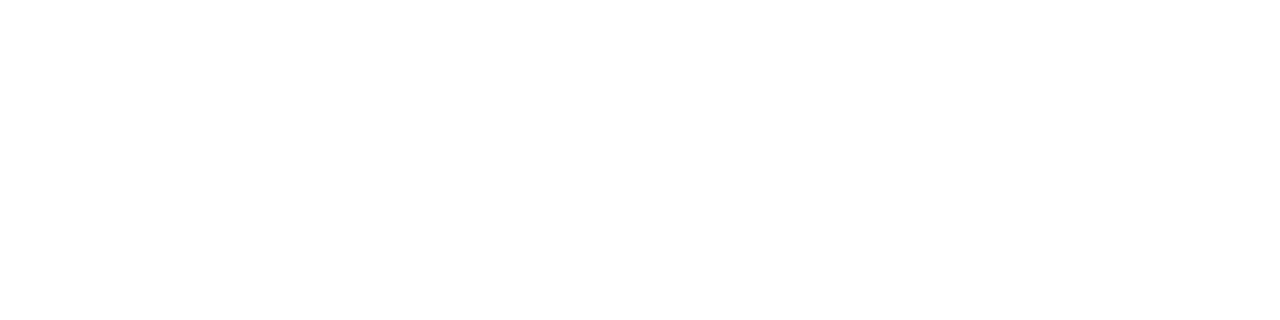
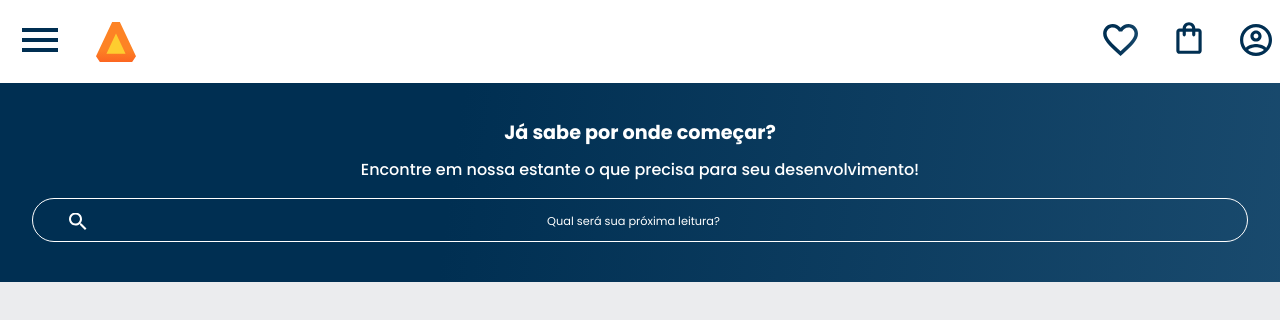
Before and after one commit to antoniohermenegildo/Curso-Alura-HTM-e-CSS-responsividade-com-mobile-first, a plain HTML site: page index.html in a window 1280 px wide. Drawn offline with Linux system fonts and the light colour scheme.

Commit message:
inserção do cabecalho e do banner na pagina

```diff
--- /dev/null
+++ b/css/banner.css
@@ -0,0 +1,41 @@
+.banner {
+    background: var(--azul-degrade);
+
+    color: var(--branco);
+    text-align: center;
+
+    padding: 2.5em 2em;
+}
+
+.banner__titulo {
+    font-size: 1.2rem;
+    font-weight: 700;
+}
+
+.banner__texto {
+    font-weight: 500;
+
+    margin: 1em 0;
+
+    line-height: 1.5em;
+
+}
+
+.banner__pesquisa {
+    background-color: transparent;
+    border: 1px solid var(--branco);
+    color: var(--branco);
+    border-radius: 24px;
+    padding: 1em;
+    width: 100%;
+    text-align: center;
+}
+
+.banner__pesquisa::placeholder {
+    font-family: var(--fonte-principal);
+    font-size: 0.85em;
+    font-weight: 400;
+    color: var(--branco);
+    background: url("../img/Lupa.svg") no-repeat;
+    background-position: 2em;
+}
--- /dev/null
+++ b/css/cabecalho.css
@@ -0,0 +1,69 @@
+.cabecalho__menu-hamburguer {
+    width: 48px;
+    height: 48px;
+
+    background-image: url("../img/Menu.svg");
+    background-repeat: no-repeat;
+    background-position: center;
+
+    display: inline-block;
+}
+
+.cabecalho {
+    background: var(--branco);
+
+    display: flex;
+    justify-content: space-between;
+    align-items: center;
+
+    position: relative;
+}
+
+.container {
+    display: flex;
+    align-items: center;
+    gap: 1rem;
+}
+
+.container__imagem {
+    padding: 1rem;
+
+}
+
+.lista-menu {
+    display: none;
+    position: absolute;
+    top: 100%;
+}
+
+.container__botao {
+    display: none;
+}
+
+.container__botao:checked~.lista-menu {
+    display: block;
+}
+
+.lista-menu {
+    width: 70vw;
+}
+
+.lista-menu__item,
+.lista-menu__titulo {
+    padding: 1rem;
+    background-color: var(--branco);
+}
+
+.lista-menu__titulo {
+    color: var(--texto-laranja);
+    font-weight: 700;
+}
+
+.lista-menu__link {
+    background: var(--azul-degrade);
+    -webkit-background-clip: text;
+    -webkit-text-fill-color: transparent;
+    background-clip: text;
+
+    text-transform: uppercase;
+}
--- /dev/null
+++ b/css/reset.css
@@ -0,0 +1,135 @@
+/* http://meyerweb.com/eric/tools/css/reset/
+   v2.0 | 20110126
+   License: none (public domain)
+*/
+
+html,
+body,
+div,
+span,
+applet,
+object,
+iframe,
+h1,
+h2,
+h3,
+h4,
+h5,
+h6,
+p,
+blockquote,
+pre,
+a,
+abbr,
+acronym,
+address,
+big,
+cite,
+code,
+del,
+dfn,
+em,
+img,
+ins,
+kbd,
+q,
+s,
+samp,
+small,
+strike,
+strong,
+sub,
+sup,
+tt,
+var,
+b,
+u,
+i,
+center,
+dl,
+dt,
+dd,
+ol,
+ul,
+li,
+fieldset,
+form,
+label,
+legend,
+table,
+caption,
+tbody,
+tfoot,
+thead,
+tr,
+th,
+td,
+article,
+aside,
+canvas,
+details,
+embed,
+figure,
+figcaption,
+footer,
+header,
+hgroup,
+menu,
+nav,
+output,
+ruby,
+section,
+summary,
+time,
+mark,
+audio,
+video {
+    margin: 0;
+    padding: 0;
+    border: 0;
+    font-size: 100%;
+    font: inherit;
+    vertical-align: baseline;
+}
+
+/* HTML5 display-role reset for older browsers */
+article,
+aside,
+details,
+figcaption,
+figure,
+footer,
+header,
+hgroup,
+menu,
+nav,
+section {
+    display: block;
+}
+
+body {
+    line-height: 1;
+}
+
+ol,
+ul {
+    list-style: none;
+}
+
+blockquote,
+q {
+    quotes: none;
+}
+
+blockquote:before,
+blockquote:after,
+q:before,
+q:after {
+    content: '';
+    content: none;
+}
+
+table {
+    border-collapse: collapse;
+    border-spacing: 0;
+}
--- /dev/null
+++ b/css/styles.css
@@ -0,0 +1,18 @@
+@import url("cabecalho.css");
+@import url("banner.css");
+
+:root {
+    --cor-de-fundo: #EBECEE;
+    --branco: #FFFFFF;
+    --texto-laranja: #EB9B00;
+    --azul-degrade: linear-gradient(97.54deg, #002F52 35.49%, #326589 165.37%);
+    --fonte-principal: 'Poppins', sans-serif;
+}
+
+body {
+    background-color: var(--cor-de-fundo);
+
+    font-family: var(--fonte-principal);
+    font-size: 1rem;
+    font-weight: 400;
+}
--- a/index.html
+++ b/index.html
@@ -5,11 +5,54 @@
     <meta charset="UTF-8">
     <meta http-equiv="X-UA-Compatible" content="IE=edge">
     <meta name="viewport" content="width=device-width, initial-scale=1.0">
-    <title>Alura Books</title>
+    <title>AluraBooks</title>
+    <link rel="preconnect" href="https://fonts.googleapis.com">
+    <link rel="preconnect" href="https://fonts.gstatic.com" crossorigin>
+    <link href="https://fonts.googleapis.com/css2?family=Poppins:wght@300;400;500;700&display=swap" rel="stylesheet">
+    <link rel="stylesheet" href="./css/reset.css">
+    <link rel="stylesheet" href="./css/styles.css">
+
 </head>
 
 <body>
 
+    <header class="cabecalho">
+        <div class="container">
+            <input type="checkbox" id="menu" class="container__botao">
+            <label for="menu">
+                <span class="cabecalho__menu-hamburguer container__imagem"></span>
+            </label>
+            <ul class="lista-menu">
+                <li class="lista-menu__titulo">Categorias</li>
+                <li class="lista-menu__item">
+                    <a href="#" class="lista-menu__link">Programação</a>
+                </li>
+                <li class="lista-menu__item">
+                    <a href="#" class="lista-menu__link">Front-end</a>
+                </li>
+                <li class="lista-menu__item">
+                    <a href="#" class="lista-menu__link">Infraestrutura</a>
+                </li>
+                <li class="lista-menu__item">
+                    <a href="#" class="lista-menu__link">Business</a>
+                </li>
+                <li class="lista-menu__item">
+                    <a href="#" class="lista-menu__link">Design & UX</a>
+                </li>
+            </ul>
+            <img src="./img/Logo.svg" alt="Logomarca do AluraBooks">
+        </div>
+        <div class="container">
+            <a href="#"><img src="./img/Favoritos.svg" alt="Meus favoritos"></a>
+            <a href="#"><img src="./img/Compras.svg" alt="Carrinho de compras"></a>
+            <a href="#"><img src="./img/Usuário.svg" alt="Meu perfil"></a>
+        </div>
+    </header>
+    <section class="banner">
+        <h2 class="banner__titulo">Já sabe por onde começar?</h2>
+        <p class="banner__texto">Encontre em nossa estante o que precisa para seu desenvolvimento!</p>
+        <input type="search" class="banner__pesquisa" placeholder="Qual será sua próxima leitura?">
+    </section>
 </body>
 
 </html>
```
Also changed, not shown: img/Lupa.svg (added).
